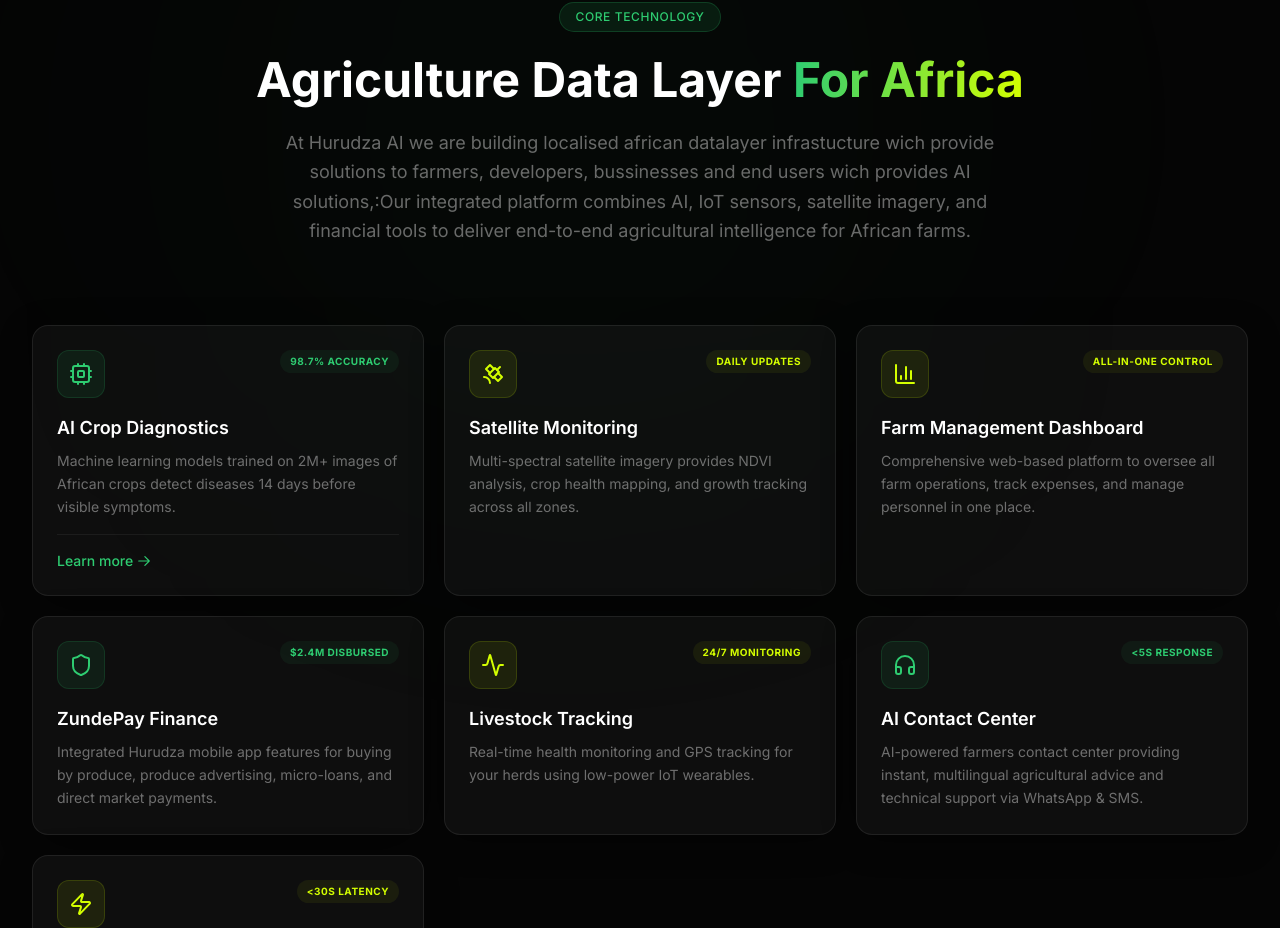
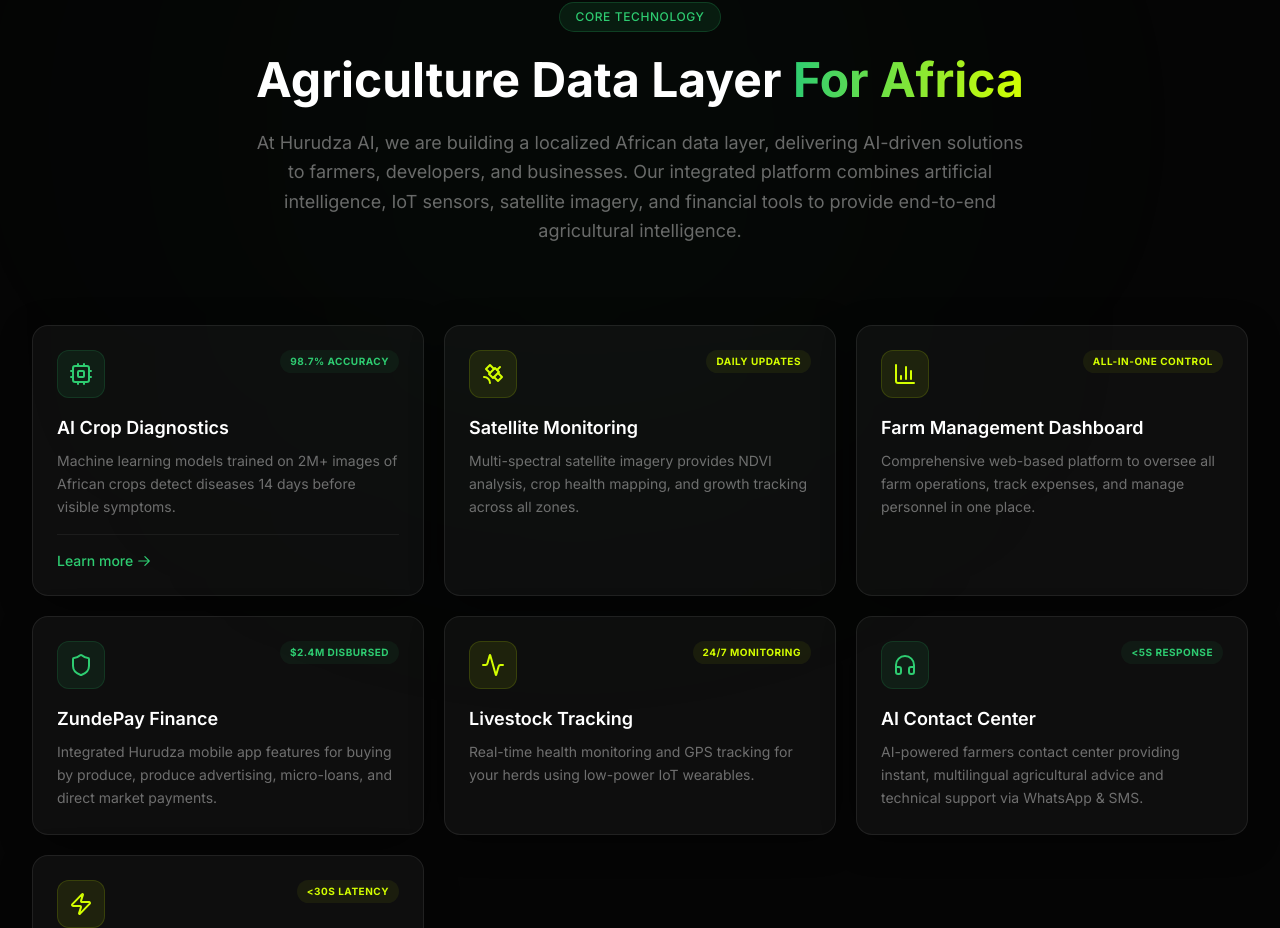
Before and after one commit to ThulaniTheProgrammer/Hurudzaii, a React (Vite) app: page / in a window 1280 px wide. Shown: the part 1398-2326 px from the top of the page. Built offline with nearby package versions, Linux system fonts and the light colour scheme.

Commit message:
Enhance Agriculture Data Layer paragraph wording

```diff
--- a/src/components/agritech/FeaturesSection.tsx
+++ b/src/components/agritech/FeaturesSection.tsx
@@ -93,7 +93,7 @@
             </span>
           </h2>
           <p className="text-lg text-white/40 leading-relaxed">
-            At Hurudza AI we are building localised african datalayer infrastucture wich provide solutions to farmers, developers, bussinesses and end users wich provides AI solutions,:Our integrated platform combines AI, IoT sensors, satellite imagery, and financial tools to deliver end-to-end agricultural intelligence for African farms.
+            At Hurudza AI, we are building a localized African data layer, delivering AI-driven solutions to farmers, developers, and businesses. Our integrated platform combines artificial intelligence, IoT sensors, satellite imagery, and financial tools to provide end-to-end agricultural intelligence.
           </p>
         </div>
 
```
